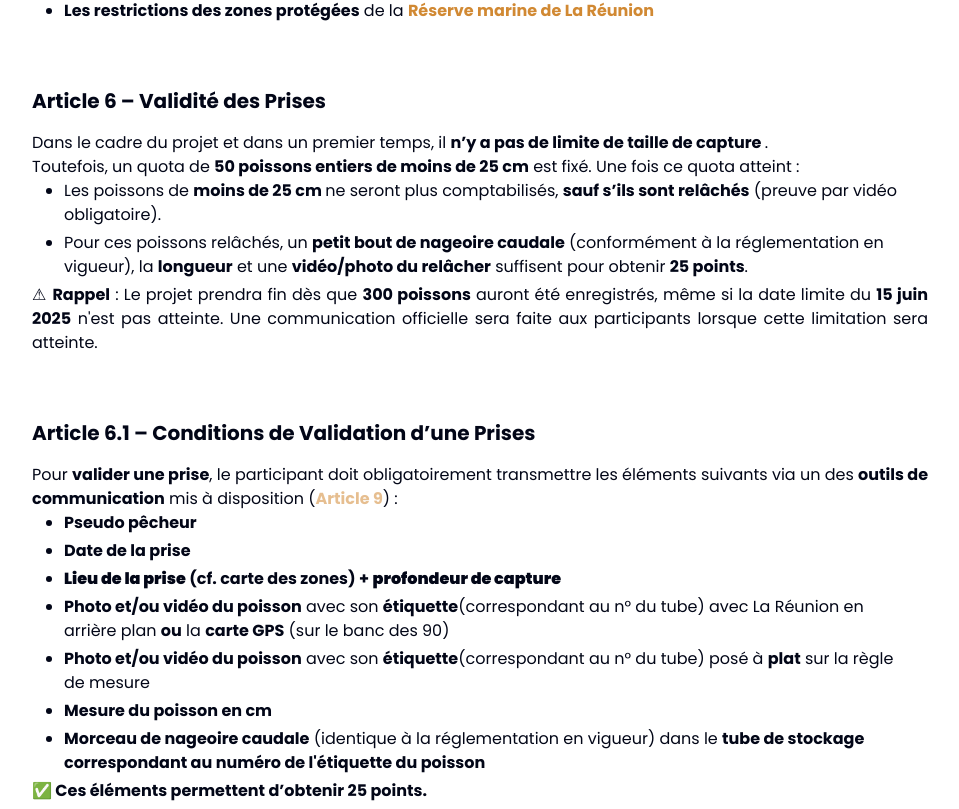
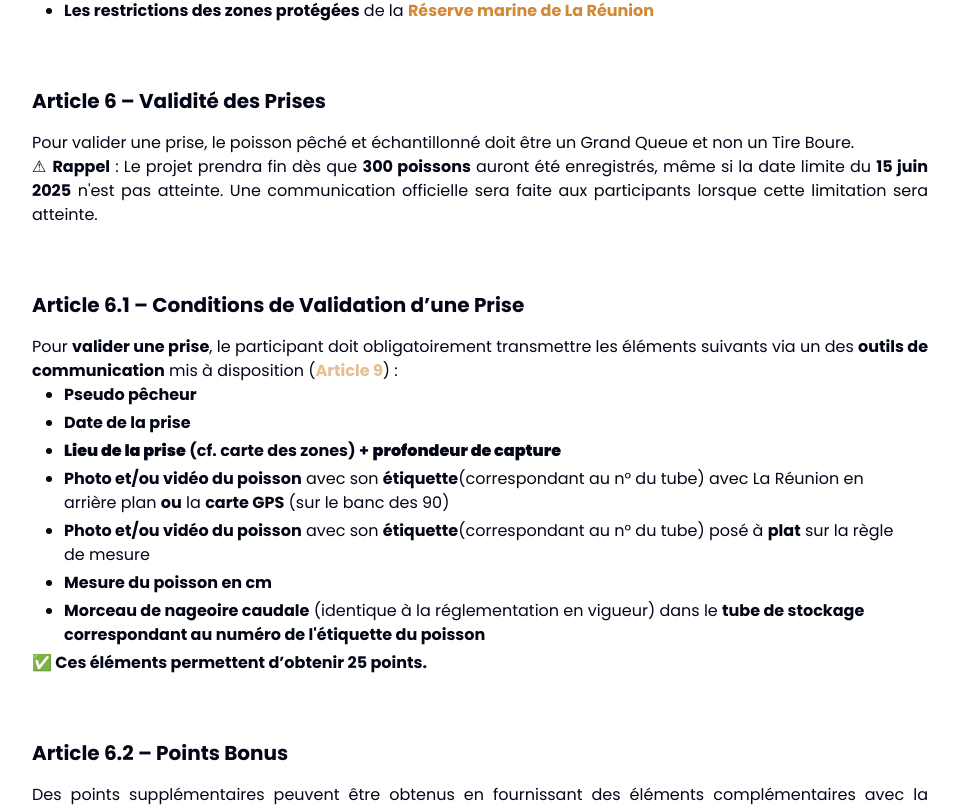
Before and after one commit to SeatizenDOI/popsicle-website, a Next.js app: page /reglements in a window 1280 px wide. Shown: the part 1909-2718 px from the top of the page, without its empty margins (160-1119 px from the left). Built offline with nearby package versions, Linux system fonts and the light colour scheme.

Commit message:
Update reglement

```diff
--- a/src/app/reglements/page.tsx
+++ b/src/app/reglements/page.tsx
@@ -203,29 +203,10 @@ export default function Page() {
             </ul>
             <h2 id="article_6">Article 6 – Validité des Prises</h2>
             <p className="text-justify">
-                Dans le cadre du projet et dans un premier temps, il{' '}
-                <b>n’y a pas de limite de taille de capture </b>.
+                Pour valider une prise, le poisson pêché et échantillonné doit
+                être un Grand Queue et non un Tire Boure.
             </p>
-            <p className="text-justify">
-                Toutefois, un quota de{' '}
-                <b>50 poissons entiers de moins de 25 cm</b> est fixé. Une fois
-                ce quota atteint :
-            </p>
-            <ul className="ml-4">
-                <li>
-                    Les poissons de <b>moins de 25 cm </b>
-                    ne seront plus comptabilisés,{' '}
-                    <b>sauf s’ils sont relâchés</b> (preuve par vidéo
-                    obligatoire).
-                </li>
-                <li>
-                    Pour ces poissons relâchés, un{' '}
-                    <b>petit bout de nageoire caudale</b> (conformément à la
-                    réglementation en vigueur), la <b>longueur</b> et une{' '}
-                    <b>vidéo/photo du relâcher</b> suffisent pour obtenir{' '}
-                    <b>25 points</b>.
-                </li>
-            </ul>
+
             <p className="text-justify">
                 ⚠ <b>Rappel</b> : Le projet prendra fin dès que{' '}
                 <b>300 poissons</b> auront été enregistrés, même si la date
@@ -234,7 +215,7 @@ export default function Page() {
                 cette limitation sera atteinte.
             </p>
             <h2 id="article_6_1">
-                Article 6.1 – Conditions de Validation d’une Prises
+                Article 6.1 – Conditions de Validation d’une Prise
             </h2>
             <p className="text-justify">
                 Pour <b>valider une prise</b>, le participant doit
@@ -537,8 +518,8 @@ export default function Page() {
                 10.2 Modalités de distribution
             </h3>
             <p className="mb-4">
-                Les bons d’achat seront distribués tous les mois en fonction des
-                points validés.
+                Les bons d’achat seront distribués à la fin du projet soit à
+                partir du 30 juin 2025.
             </p>
             <p className="mb-6">
                 Les participants seront informés de leur solde de points et de
```
